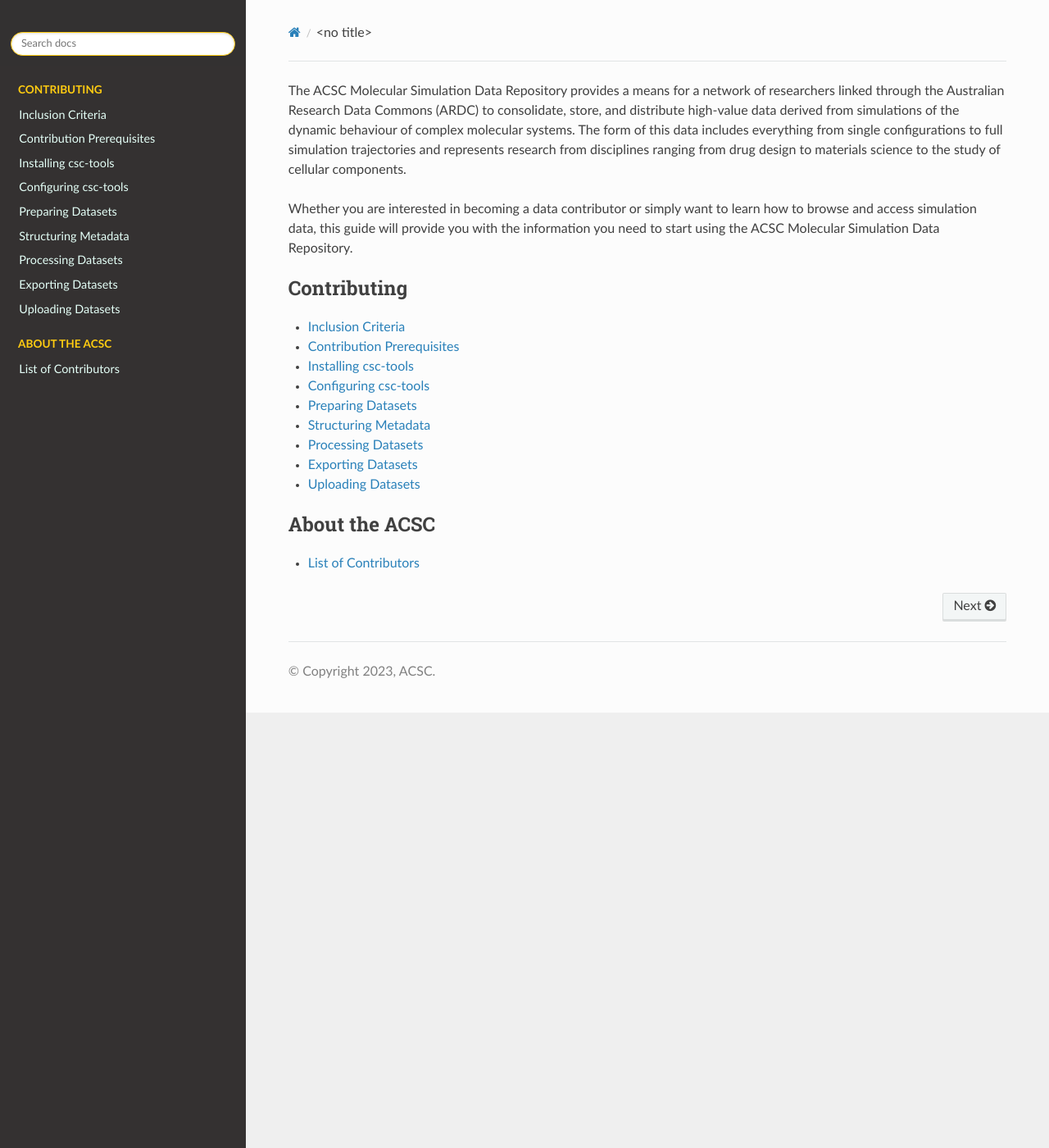
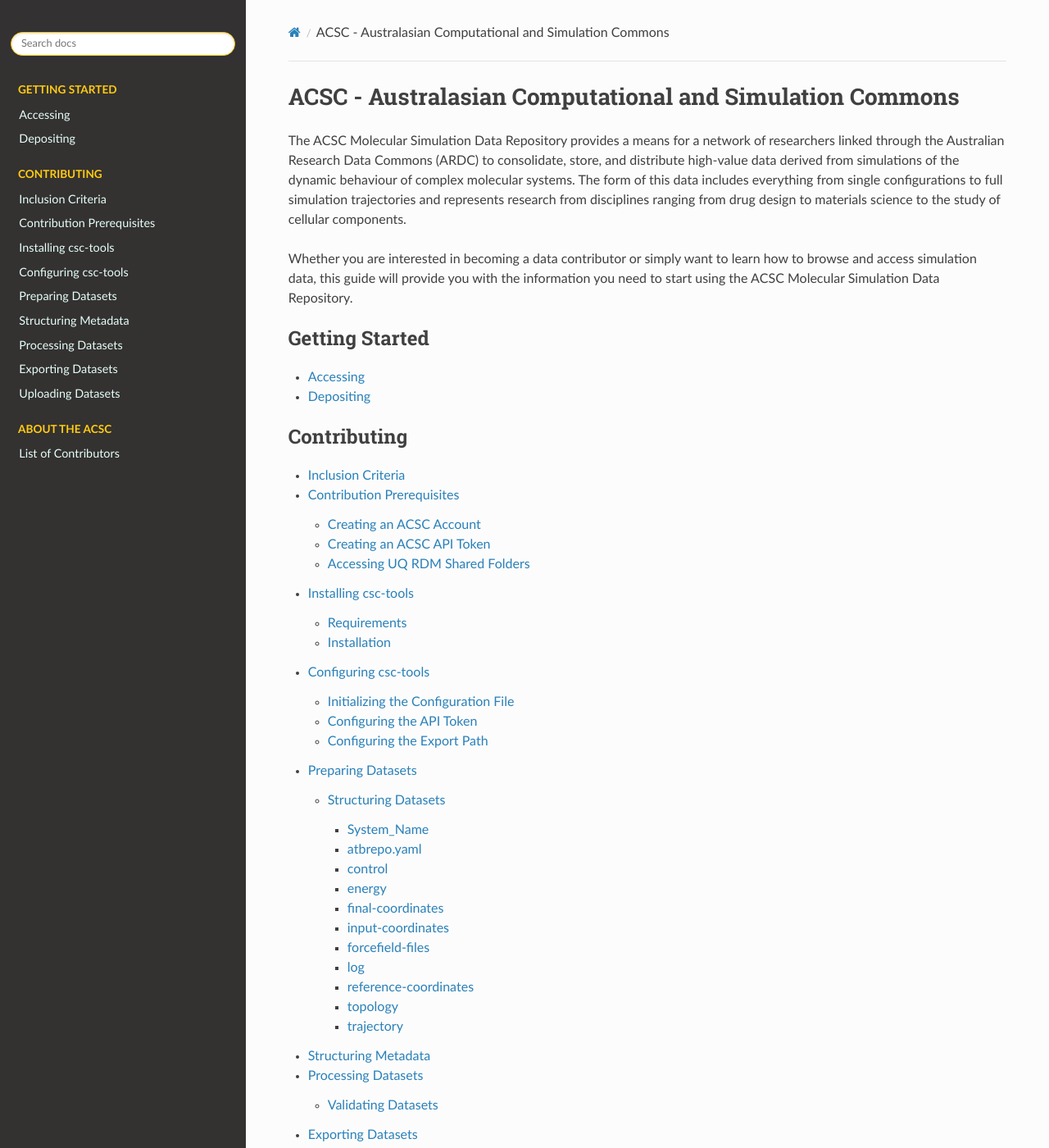
Before and after one commit to ATB-UQ/csc-tools, a Sphinx documentation site: the page built from docs/source/index.rst, in a window 1280 px wide and 1400 px high. Shown: the whole window at 82% size. Built offline with Sphinx 7.4.7 and the Read the Docs theme 2.0.0, drawn with Linux system fonts in a browser that asks for light colours; some of the changed lines change nothing that is shown.

Commit message:
revert titlesonly, dump contents of markdown pages

```diff
--- /dev/null
+++ b/docs/source/accessing.rst
@@ -0,0 +1,36 @@
+Accessing
+=============
+
+The ACSC Molecular Simulation Data Repository stores simulation data generated by researchers across Australia.  This page explains how the data can be accessed.
+
+##Logging In
+
+Accounts on the ACSC Molecular Simulation Data Repository are managed through the [Australian Access Federation (AAF)](https://aaf.edu.au/) after logging in using AAF credentials, an ACSC Molecular Simulation Data Repository account will automatically be created for you, which you can then access on subsequent visits by once again logging in using AAF credentials.
+
+##Exploring the Repository
+
+Datasets can be searched through the "Dataset" top level navigation menu, or through the search bar.  The "Dataset" page allows for more powerful search options such as filtering by organizations (educational institutions, research groups, etc.), groups (themes of related datasets), tags (descriptions of the system and software used), formats (file types), and finally the licence associated with each dataset.
+
+###Organizations
+
+Organizations provide a way for research groups to manage their data on the repository and for users to easily search for datasets originating from a specific group of researchers.  A list of organizations can be found by clicking the "Organizations" button in the top level navigation menu.  Some datasets may be marked as private and only visible to members of the dataset's organization. Private datasets are not shown in general dataset searches but are shown in dataset searches within the organization.  To request access to a private dataset, please contact an admin of the corresponding organization.
+
+###Groups
+
+Groups on the ACSC Molecular Simulation Data Repository are collections of related datasets, not necessarily originating from the same organization.  Searching datasets by group allows researchers working on similar tasks (e.g., force field validation) to easily view datasets related to the topic from all contributing organizations.  Groups contain both members and datasets.  To request membership in a group, contact one of the group admins.
+
+###Tags
+
+Tags are descriptors of the data contained in the datasets.  Some of these are provided by the uploader, while others are automatically generated through analysis of the files within the dataset.  These tags allow for filtering of the repository using a wide range of facets.
+
+###Formats
+
+The repository can also be filtered based on which file formats are present in a given dataset.  For example, if you are searching only for AMBER runs with trajectory files, you may want to filter using the ".nc" format.
+
+###Licence
+
+Unless noted otherwise, data on this site is distributed under the similar to https://creativecommons.org/licenses/by-nc/4.0/ licence.  Individual datasets may have their own, more restrictive licences.  The licence for each dataset is displayed in the corresponding dataset view.
+
+##Interested in Contributing Data?
+
+If you are interested in contributing data to the repository, please see our "Depositing" page.
--- /dev/null
+++ b/docs/source/depositing.rst
@@ -0,0 +1,24 @@
+Depositing
+=============
+
+This page explains how users can contribute data to the ACSC Molecular Simulation Data Repository.  If you are new to the repository, please read the "Accessing" page before continuing.  The following information assumes users have followed the account creation instructions on that page.
+
+##Authorisation
+
+Before uploading data to the repository, your user account must have editor or admin privileges within an organisation on the repository.
+
+###For a New Organization
+
+If you are a member of a research organisational unit (i.e., research group, not university) not yet represented on the repository and are interested in contributing data, please contact a.e.mark@uq.edu.au.  An administrator will discuss the details of your group, create a corresponding organisation, and add your user account to the organisation as an organisation admin.
+
+###For an Existing Organization
+
+If your organisation is already represented on the repository, first ensure your user account is listed as an editor or admin on the members page for your organisation.  If you do not have these privileges, contact an admin of your organisation (also listed on the organisation members page) and request to be made an editor.
+
+##Preparing Datasets for Upload
+
+Directories must be in a specific format, files must follow specific naming conventions, and certain metadata elements must be present before datasets can be incorporated into the repository.  Details of these specifications are available [here](https://atb-uq.github.io/csc-tools/dataset_structure.html).  The ACSC also offers a command-line tool [https://github.com/ATB-UQ/csc-tools]((csc-tools))  that can be used to check that the structure and contents of datasets are appropriate for upload to the ACSC Molecular Simulation Data Repository.
+
+##Uploading Files
+
+Once directories and file names are in the proper structure, datasets can be exported from csc-tools by following the instructions [https://atb-uq.github.io/csc-tools/exporting.html](here) and uploaded by following the instructions [https://atb-uq.github.io/csc-tools/uploading.html](here).
--- a/docs/source/getting-started.rst
+++ b/docs/source/getting-started.rst
@@ -2,3 +2,6 @@
 
 .. toctree::
    :maxdepth: -1
+
+   accessing
+   depositing
--- a/docs/source/index.rst
+++ b/docs/source/index.rst
@@ -2,6 +2,9 @@
    sphinx-quickstart on Sat Aug  27 08:29:14 2022.
    You can adapt this file completely to your liking, but it should at least
    contain the root `toctree` directive.
+
+ACSC - Australasian Computational and Simulation Commons
+========================================================
 
 The ACSC Molecular Simulation Data Repository provides a means for a network of researchers linked through the Australian Research Data Commons (ARDC) to consolidate, store, and distribute high-value data derived from simulations of the dynamic behaviour of complex molecular systems.  The form of this data includes everything from single configurations to full simulation trajectories and represents research from disciplines ranging from drug design to materials science to the study of cellular components.
 
@@ -10,14 +13,12 @@
 .. toctree::
    :maxdepth: -1
    :caption: Getting Started
-   :titlesonly:
 
    getting-started
 
 .. toctree::
    :maxdepth: -1
    :caption: Contributing
-   :titlesonly:
 
    contributing
 
```
